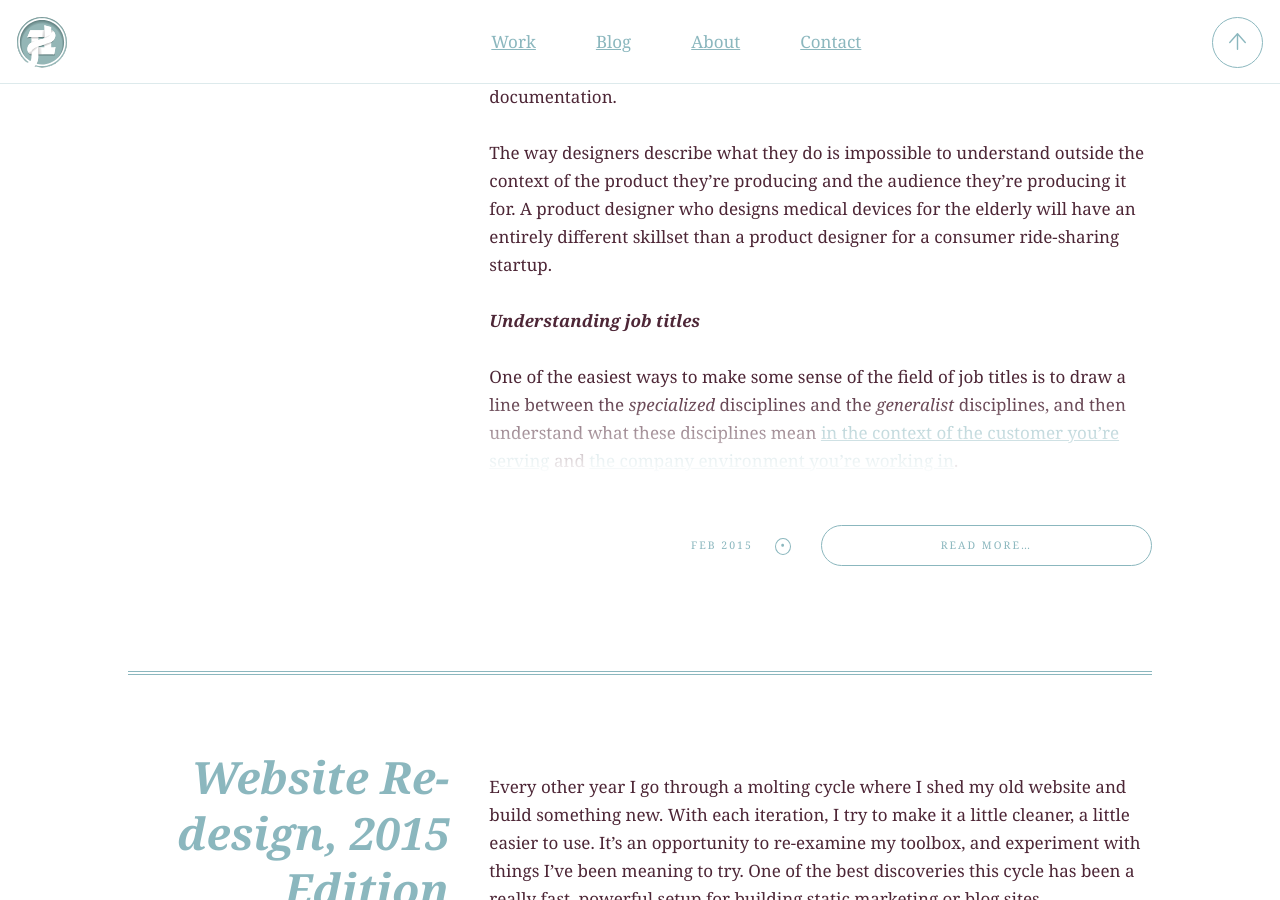
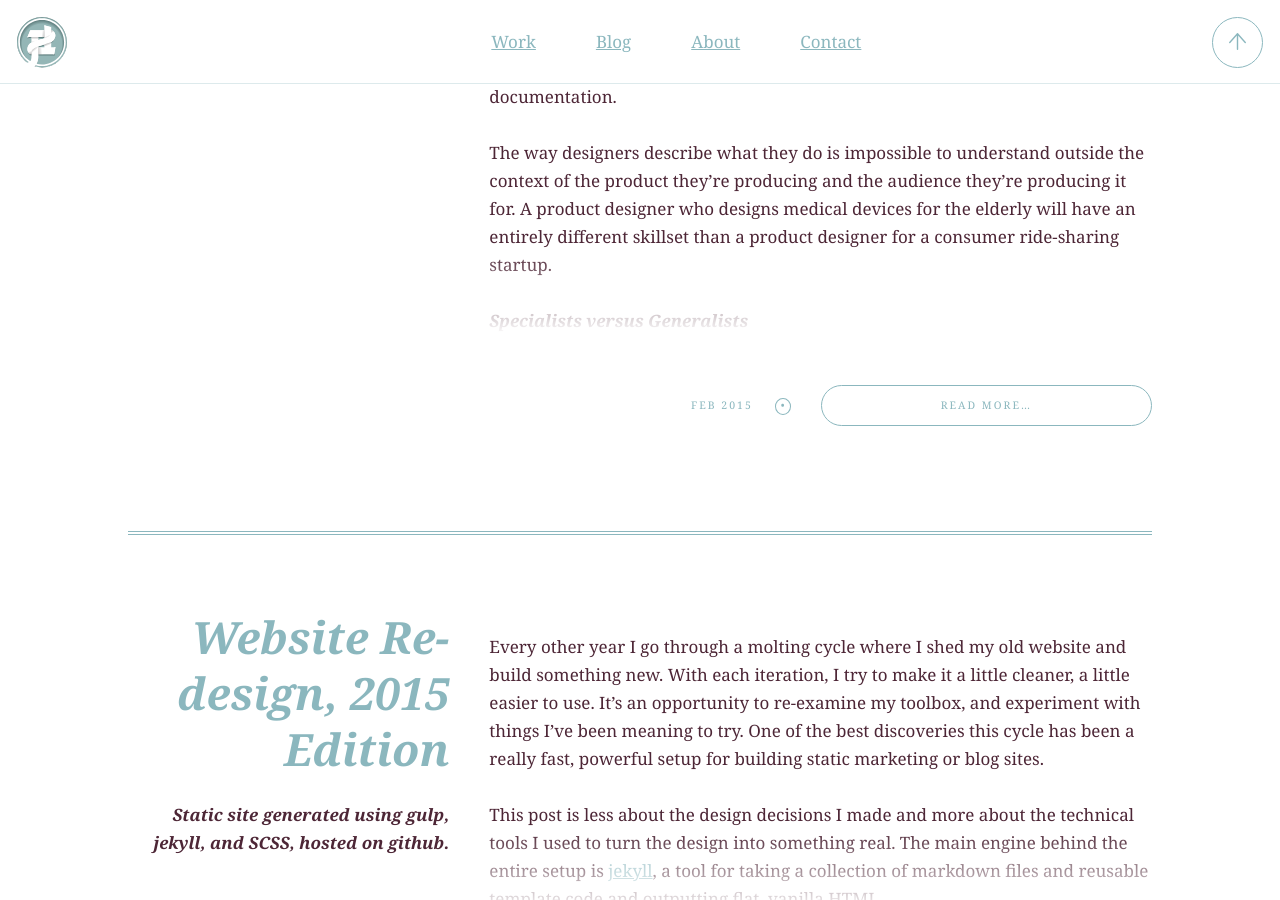
Before and after one commit to zachalbert/zachalbert.com_v6-build, a Jekyll site: the page built from index.html, in a window 1280 px wide and 900 px high, scrolled down 1377 px. Built offline with Jekyll 4.4.1, drawn with Linux system fonts in a browser that asks for light colours; the list of posts is cut into pages by our own code; comment, search, counter and statistics services are not loaded.

Commit message:
Tweaks for accessibility

```diff
--- a/_config.yml
+++ b/_config.yml
@@ -1,5 +1,5 @@
 name: "Zac Halbert"
-description: "The personal site of product designer Zac Halbert. Building digital tools for progress."
+description: "Portfolio and blog of product designer Zac Halbert. Thoughts about product design, startups, and moving people forward with technology."
 url: "http://www.zachalbert.com"
 markdown: kramdown
 highlighter: pygments
--- a/_includes/_head.html
+++ b/_includes/_head.html
@@ -1,6 +1,7 @@
 <!DOCTYPE html>
 <html lang="en">
 <head>
+  <meta http-equiv="X-UA-Compatible" content="IE=edge">
   <meta charset="utf-8">
 <!--                      ,:                     ,  :=?+IDM8,
                         ,:,,                        +:ZI$$DMM,,
@@ -44,7 +45,6 @@
 :~+7$Z$ZZOOOOZOOZZ8ZOZO8MD= ,, DO8D888D8ZZO8OZZZ$Z$Z$7ZO8NMDDD888MMMZZZ$ZZ$$I?,,
   +OZZZZZZZZOZZ$ZOZZZ$ZZOZM NO ZOZO8DOZ$ZZODDOOZ$$ZOZOOOOZOOOZ- - - - - - - - -$
 :  ?OZOZZZ7$7$$$$$$ZZ7ZZO$O8O8O8OD8O8O8888ZOZZ$$$$$$$Z$Z$ZOZZZ- WelcomeMat.co-->
-  <meta http-equiv="X-UA-Compatible" content="IE=edge">
   <meta name="viewport" content="width=device-width,initial-scale=1">
 
   <title>{{ page.title }}</title>
@@ -80,7 +80,7 @@
   <script>try{Typekit.load();}catch(e){}</script>
 
   <link href="/css/style.css" rel="stylesheet">
-  <link rel="shortcut icon" href="/favicon.ico">
+  <link rel="icon" href="/favicon.ico">
 
   <!--[if lt IE 9]>
     <script src="https://oss.maxcdn.com/html5shiv/3.7.1/html5shiv.min.js"></script>
--- a/_includes/contact.html
+++ b/_includes/contact.html
@@ -5,10 +5,10 @@
           </div>
           <div class="post_main">
             <form method="post" action="//formspree.io/hi@scouthawk.com" id="contact-form">
-              <input class="float-label" type="text" placeholder="Your name" name="name" id="name">
-              <input class="float-label" type="email" placeholder="Your email" name="email" id="email">
+              <input class="float-label" type="text" placeholder="Your name" title="Your name" name="fname" id="name">
+              <input class="float-label" type="email" placeholder="Your email" title="Your email" name="email" id="email">
 
-              <textarea class="float-label" placeholder="Your message" name="message" rows="3"></textarea>
+              <textarea class="float-label" placeholder="Your message" title="Your message" name="message" rows="3"></textarea>
               <input type="checkbox" checked="checked" name="subscribe" id="subscribe"><label for="subscribe">Get occasional, high quality product design tips delivered to your inbox</label>
               <input type="hidden" name="_subject" value="New contact" />
               <input type="hidden" name="_next" value="{{  site.url }}/thanks" />
--- a/_posts/2015-02-10-how-to-pick-a-design-specialty.md
+++ b/_posts/2015-02-10-how-to-pick-a-design-specialty.md
@@ -20,12 +20,12 @@
 
 The way designers describe what they do is impossible to understand outside the context of the product they're producing and the audience they're producing it for. A product designer who designs medical devices for the elderly will have an entirely different skillset than a product designer for a consumer ride-sharing startup.
 
-## Understanding job titles
-
-One of the easiest ways to make some sense of the field of job titles is to draw a line between the *specialized* disciplines and the *generalist* disciplines, and then understand what these disciplines mean <a href="#who-do-you-want-to-serve">in the context of the customer you're serving</a> and <a href="#what-kind-of-company-do-you-want-to-work-for">the company environment you're working in</a>.
+## Specialists versus Generalists
 
 <!-- more -->
 <div class="anchor-offset" id="more"></div>
+
+One of the easiest ways to make some sense of the field of job titles is to draw a line between the *specialized* disciplines and the *generalist* disciplines, and then understand what these disciplines mean <a href="#who-do-you-want-to-serve">in the context of the customer you're serving</a> and <a href="#what-kind-of-company-do-you-want-to-work-for">the company environment you're working in</a>.
 
 1. *Specialized Designers* — Those who focus on a particular point in time or a specific aspect of the design (such as a visual designer, who might only work on UI polish, or an interaction designer who will zoom in on the nitty gritty of how users interact with controls). They may work across a product lifecycle, but will generally be focused on a single aspect of it. Specialists thrive on larger teams who can oversee the disciplines the specialist doesn't cover.
 2. *Generalist Designers* — Those who generalize and see a product through a wider chunk of its lifecycle (such as a product designer or entrepreneur who will design a product from initial idea all the way through implementation). They tend to be more wholistic in their thinking, often pulling in techniques and findings from unrelated fields to enhance their design, yet not diving as deep as the specialist. They tend to thrive in younger companies where specialization is a liability rather than an asset.
--- a/index.html
+++ b/index.html
@@ -10,7 +10,7 @@
             <div class="post_side">
               <header>
                 <div class="inner">
-                  <h1 class="post-title entry-title"><a href="{{ post.url }}" title="{{ post.title }}">{{ post.title }}</a></h1>
+                  <h2 class="h1 post-title entry-title"><a href="{{ post.url }}" title="{{ post.title }}">{{ post.title }}</a></h2>
                   {% if post.subtitle %}<h2>{{ post.subtitle }}</h2>{% endif %}
                 </div>
               </header>
```
Also changed, not shown: other parts of index.html (+1 -1 lines), _scss/_orrry.scss (+51 -49 lines), css/style.css.
